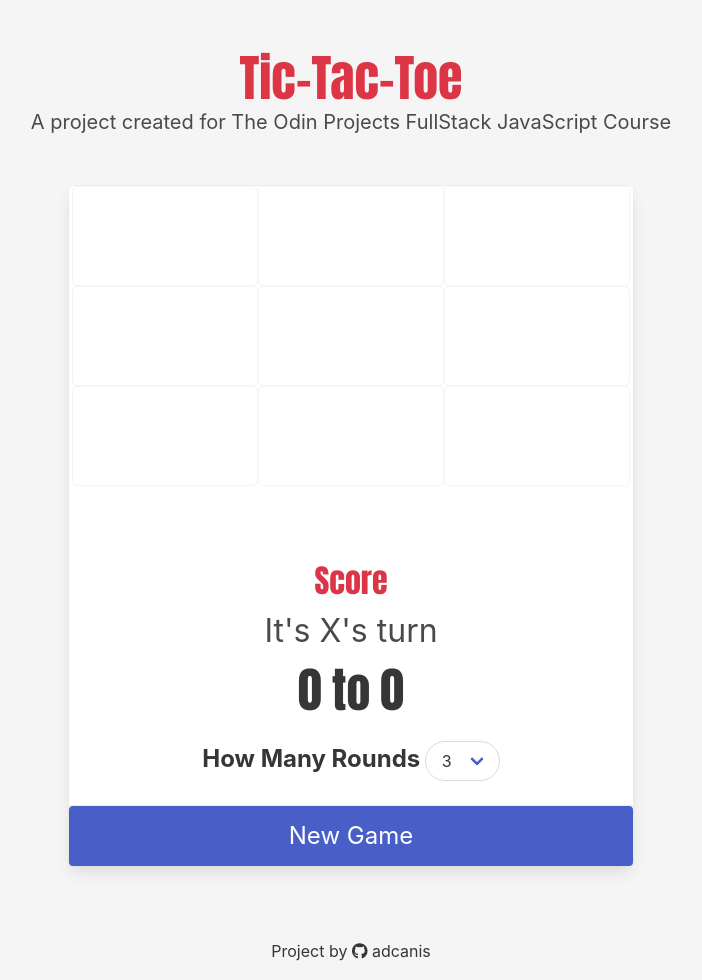
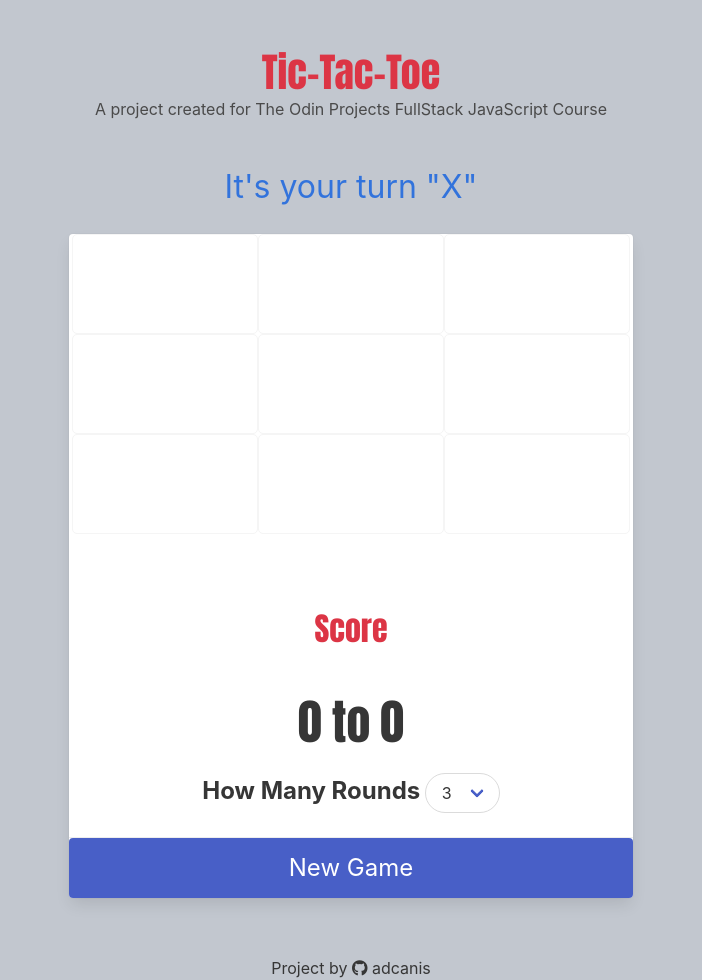
Before and after one commit to adcanis/Tic-Tac-Toe, a plain HTML site: page index.html in a window 1280 px wide. Shown: the whole page, without its empty margins (289-991 px from the left). Drawn offline with nearby package versions, Linux system fonts and the light colour scheme.

Commit message:
Add files via upload

```diff
--- a/app.js
+++ b/app.js
@@ -13,6 +13,8 @@ let turn = 'X';
 let win;
 let winningScore = 3;
 let gameOver = false;
+
+messages.style.color = '#3273dc';
 
 //<----------Game Board Buttons and Selector-------->
 
@@ -71,25 +73,42 @@ function game() {
     gameBoard.forEach(function(mark, index) {
     squares[index].textContent = mark;
     })
-    messages.textContent = `It's ${turn}'s turn`;
+    messages.textContent = `It's your turn "${turn}"`;
 
-    if (win === 'X') {
+    if
+
+    (win === 'X') {
         p1Score += 1;
         p1Display.textContent = p1Score;
         p1Display.style.color = "#00d1b2";
         p2Display.style.color = "#ff3860";
-        alert('X wins this Round! Click the board to continue.');
+        messages.textContent = 'X wins this Round! Click the board to continue.';
         gameBoard = [
             '', '', '',
             '', '', '',
             '', '', ''
             ];
-    } if (win === 'O') {
+
+    }
+
+    if (win === 'O') {
         p2Score += 1;
         p2Display.textContent = p1Score;
         p2Display.style.color = "#00d1b2";
         p1Display.style.color = "#ff3860";
-        alert('O wins this Round! Click the board to continue.');
+        messages.textContent = 'O wins this Round! Click the board to continue.';
+        gameBoard = [
+            '', '', '',
+            '', '', '',
+            '', '', ''
+            ];
+
+    }
+
+    if (win === 'T') {
+        p1Display.style.color = '#ffdd57';
+        p2Display.style.color = '#ffdd57';
+        messages.textContent = "it's a draw...Click the board to continue";
         gameBoard = [
             '', '', '',
             '', '', '',
--- a/index.html
+++ b/index.html
@@ -13,11 +13,12 @@
     <title>Tic Tac Toe</title>
 </head>
 <header>
-    <h1 class="title">Tic-Tac-Toe</h1>
-    <p class="subtitle">A project created for The Odin Projects FullStack JavaScript Course</p>
+    <h1 class="title is-2">Tic-Tac-Toe</h1>
+    <p class="subtitle is-6">A project created for The Odin Projects FullStack JavaScript Course</p>
 </header>
 <body>
     <section class="section">
+        <p class="subtitle is-3" id="message"></p>
     <div class="container" id="gameCard">
         <div class="columns">
             <div class="column is-half is-offset-one-quarter">
@@ -51,7 +52,6 @@
         <div class="card-content">
             <div class="content">
                 <p class="title is-3">Score</p>
-                <p class="subtitle is-3" id="message"></p>
                 <h1 class="title is-1"><span id="p1Display">0</span> to <span id="p2Display">0</span></h1>
                 <p class="subtitle"></p>
                 <label for="" class="label is-large is-inline">How Many Rounds</label>
--- a/style.css
+++ b/style.css
@@ -1,7 +1,7 @@
 
 
 html {
-    background-color: #f5f5f5;
+    background-color: #c2c7cf;
 }
 /* Main Title */
 .title {
@@ -59,7 +59,7 @@ html {
     display: flex;
     justify-content: center;
     font-size: 16px;
-    margin-top: 25px;
+    margin-top: 10px;
     color: #363636;
 }
 #copyrightLink {
```
